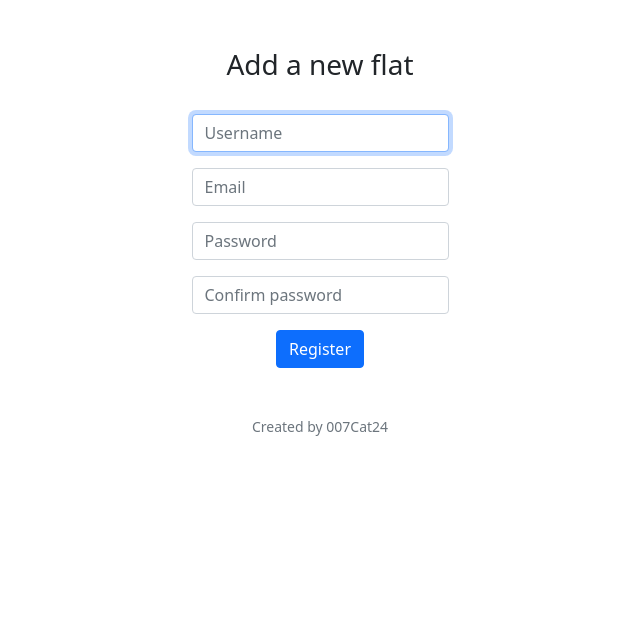
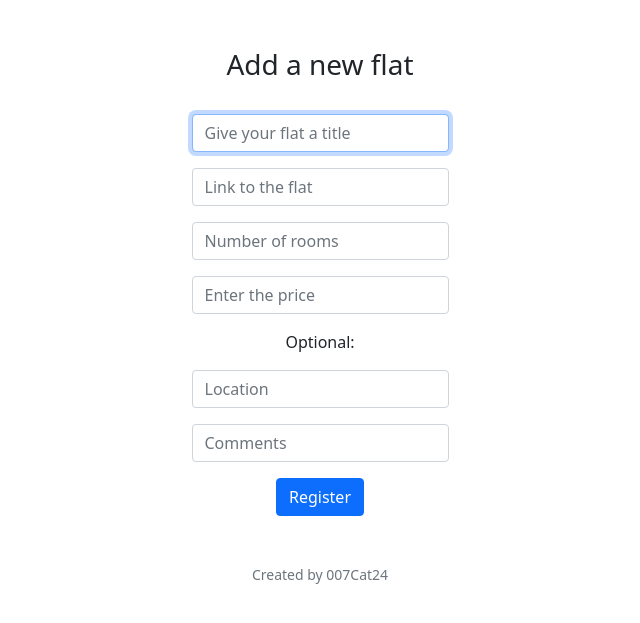
Before and after one commit to 007Cat24/flatseeker, a Flask app: template templates/add.html in a window 1280 px wide. Shown: the part 76-699 px from the top of the page, without its empty margins (320-960 px from the left). Run offline with Flask 3, Linux system fonts and the light colour scheme; the template is opened without the code that fills it, so the values that code supplies are empty; some libraries are stand-ins or nearby versions.

Commit message:
Added basic flat-adding functionality

```diff
--- a/app.py
+++ b/app.py
@@ -34,6 +34,52 @@ def after_request(response):
 def index():
     """Show main page"""
     return render_template("index.html")
+
+@app.route("/add", methods=["GET", "POST"])
+@login_required
+def add():
+    """Allow user to add flats"""
+
+    if request.method == "POST":
+        # Make sure that all fields are filled out
+        title = request.form.get("title")
+        link = request.form.get("link")
+        rooms = request.form.get("rooms")
+        price = request.form.get("price")
+        location = request.form.get("location")
+        comments = request.form.get("comments")
+
+        if not title or not link or not rooms or not price:
+            return apology("Please fill out all required fields before submitting!")
+
+        # Validate numeric inputs
+        if rooms.isnumeric() and int(rooms) >= 1:
+            rooms = int(rooms)
+        else:
+            return apology("Please only enter numbers in the room field")
+
+        if price.isnumeric() and int(price) > 0:
+            price = int(price)
+        else:
+            return apology("Please only enter numbers in the price field")
+
+
+        # Add flat to database
+        db.execute(
+            "INSERT INTO flats (title, link, rooms, price, added_by, location, comments) VALUES(?, ?, ?, ?, ?, ?, ?)",
+            title,
+            link,
+            rooms,
+            price,
+            session["user_id"],
+            location,
+            comments,
+        )
+        flash("Flat added successfully")
+        return redirect("/")
+    else:
+        return render_template("add.html")
+
 
 
 @app.route("/changepwd", methods=["GET", "POST"])
--- a/sql_commands.txt
+++ b/sql_commands.txt
@@ -2,4 +2,4 @@ sqlite3 flatseeker.db
 
 CREATE TABLE users (id INTEGER PRIMARY KEY AUTOINCREMENT NOT NULL, username TEXT NOT NULL, hash TEXT NOT NULL, email TEXT NOT NULL);
 CREATE UNIQUE INDEX username ON users (username);
-CREATE TABLE 'flats' ('id' INTEGER PRIMARY KEY AUTOINCREMENT NOT NULL, 'title' TEXT, 'price' INTEGER NOT NULL, 'rooms' INTEGER NOT NULL, 'added_by' INTEGER NOT NULL, 'timestamp' DATETIME NOT NULL DEFAULT CURRENT_TIMESTAMP, 'location' TEXT, 'link' TEXT);
+CREATE TABLE 'flats' ('id' INTEGER PRIMARY KEY AUTOINCREMENT NOT NULL, 'title' TEXT, 'price' INTEGER NOT NULL, 'rooms' INTEGER NOT NULL, 'added_by' INTEGER NOT NULL, 'timestamp' DATETIME NOT NULL DEFAULT CURRENT_TIMESTAMP, 'location' TEXT, 'link' TEXT, 'comments' TEXT);
--- a/templates/add.html
+++ b/templates/add.html
@@ -7,18 +7,25 @@
 {% block main %}
 <h3>Add a new flat</h3>
 <br>
-    <form action="/register" method="post">
+    <form action="/add" method="post">
         <div class="mb-3">
-            <input autocomplete="off" autofocus class="form-control mx-auto w-auto" id="username" name="username" placeholder="Username" type="text">
+            <input autocomplete="off" autofocus class="form-control mx-auto w-auto" id="title" name="title" placeholder="Give your flat a title" type="text">
         </div>
         <div class="mb-3">
-            <input autocomplete="off" class="form-control mx-auto w-auto" id="email" name="email" placeholder="Email" type="email">
+            <input autocomplete="off" class="form-control mx-auto w-auto" id="link" name="link" placeholder="Link to the flat" type="text">
         </div>
         <div class="mb-3">
-            <input class="form-control mx-auto w-auto" id="password" name="password" placeholder="Password" type="password">
+            <input autocomplete="off" class="form-control mx-auto w-auto" id="rooms" name="rooms" placeholder="Number of rooms" type="text">
         </div>
         <div class="mb-3">
-            <input class="form-control mx-auto w-auto" id="confirmation" name="confirmation" placeholder="Confirm password" type="password">
+            <input autocomplete="off" class="form-control mx-auto w-auto" id="price" name="price" placeholder="Enter the price" type="text">
+        </div>
+        <p>Optional:</p>
+        <div class="mb-3">
+            <input class="form-control mx-auto w-auto" id="location" name="location" placeholder="Location" type="text">
+        </div>
+        <div class="mb-3">
+            <input autocomplete="off" class="form-control mx-auto w-auto" id="comments" name="comments" placeholder="Comments" type="text">
         </div>
         <button class="btn btn-primary" type="submit">Register</button>
     </form>
```
